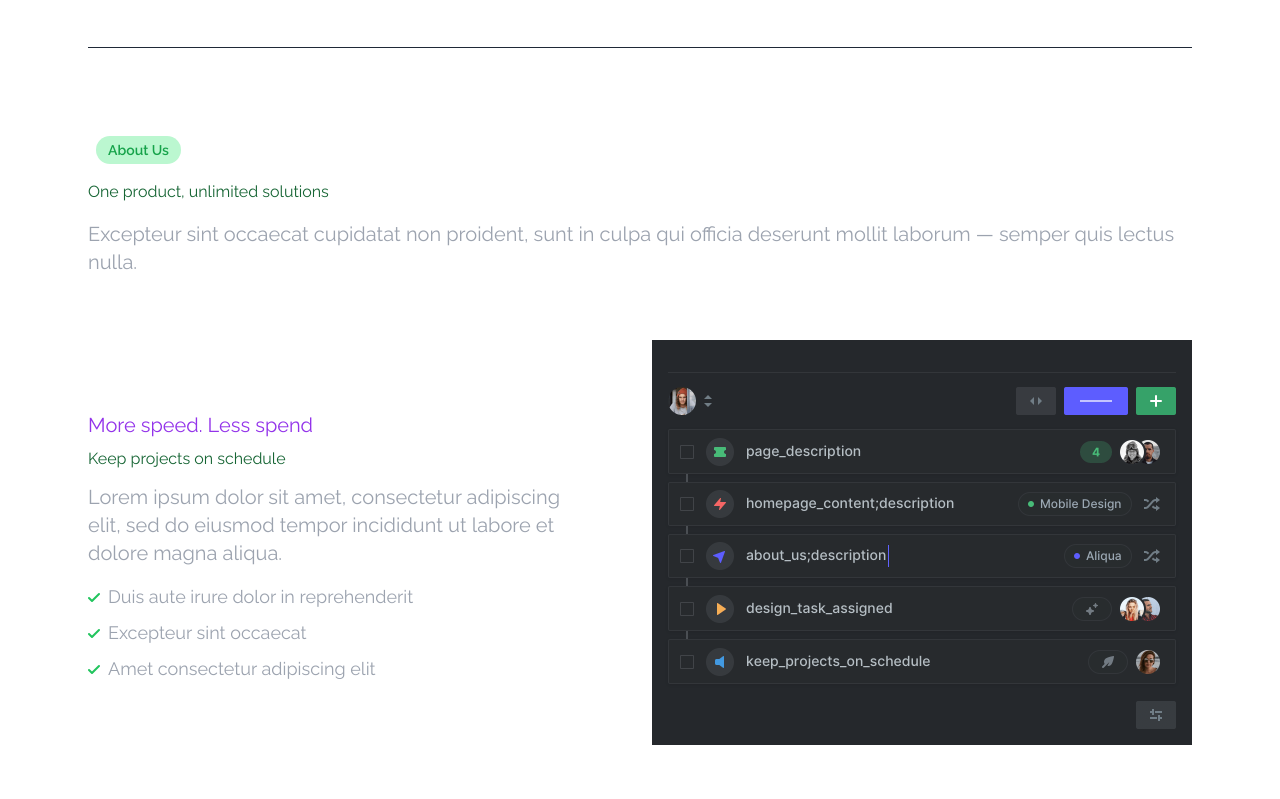
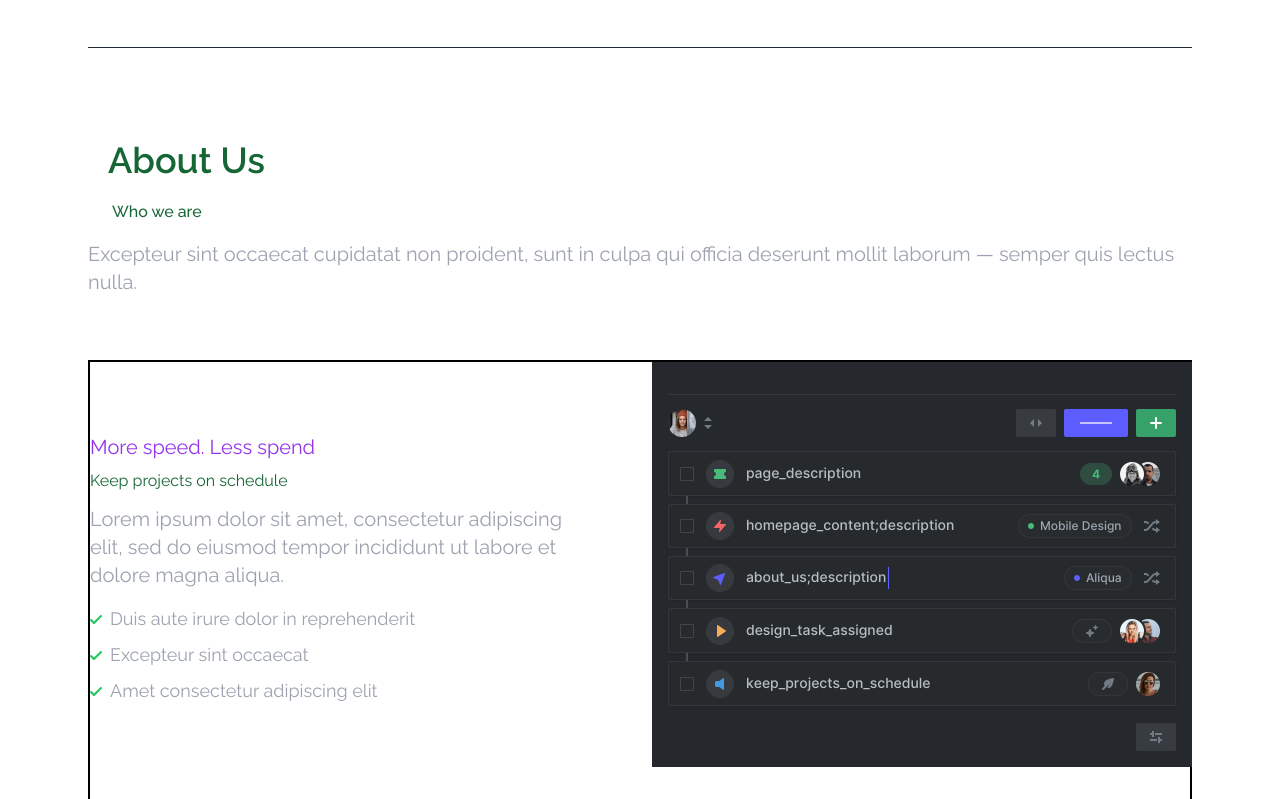
Before and after one commit to heritierbagumire/calm-craft, a React (Create React App) app: page / in a window 1280 px wide. Shown: the part 881-1680 px from the top of the page. Built offline with nearby package versions, Linux system fonts and the light colour scheme.

Commit message:
new changes to about page

```diff
--- a/src/components/About.jsx
+++ b/src/components/About.jsx
@@ -9,13 +9,14 @@ const About = () => {
         <div className="max-w-6xl mx-auto px-4 sm:px-6">
           <div className="py-12 md:py-20 border-t mt-10 border-gray-800">
             {/* Section header */}
-            <div className="max-w-7xl mx-auto text-start pb-12 md:pb-16">
-              <div className="inline-flex text-sm font-semibold py-1 px-3 m-2 text-green-600 bg-green-200 rounded-full mb-4">
-                <p className="text-start">
+            <div className="max-w-7xl mx-auto text-start pb-8 md:pb-16">
+              <div className="inline-flex  text-sm font-semibold py-1 px-3 m-2 text-green-800 rounded-full mb-4">
+                <p className="text-start text-4xl">
                 About Us
                 </p>
-              </div>
-              <h1 className="h2 mb-4">One product, unlimited solutions</h1>
+                </div>
+
+              <h1 className="h2 mb-4 ml-6 text-green-800 font-medium">Who we are</h1>
               <p className="text-xl text-gray-400">
                 Excepteur sint occaecat cupidatat non proident, sunt in culpa
                 qui officia deserunt mollit laborum — semper quis lectus nulla.
@@ -23,7 +24,7 @@ const About = () => {
             </div>
 
             {/* Items */}
-            <div className="grid gap-20 grid-flow-row-dense">
+            <div className="grid gap-20 grid-flow-row border-2 border-black">
               {/* 1st item */}
               <div className="md:grid md:grid-cols-12 md:gap-6 items-center">
                 {/* Image */}
```
